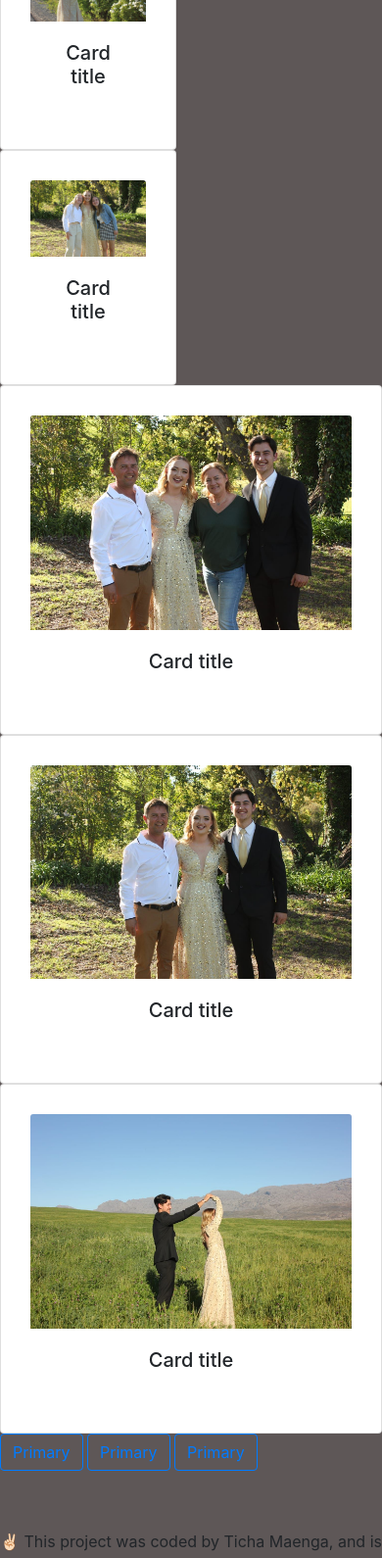
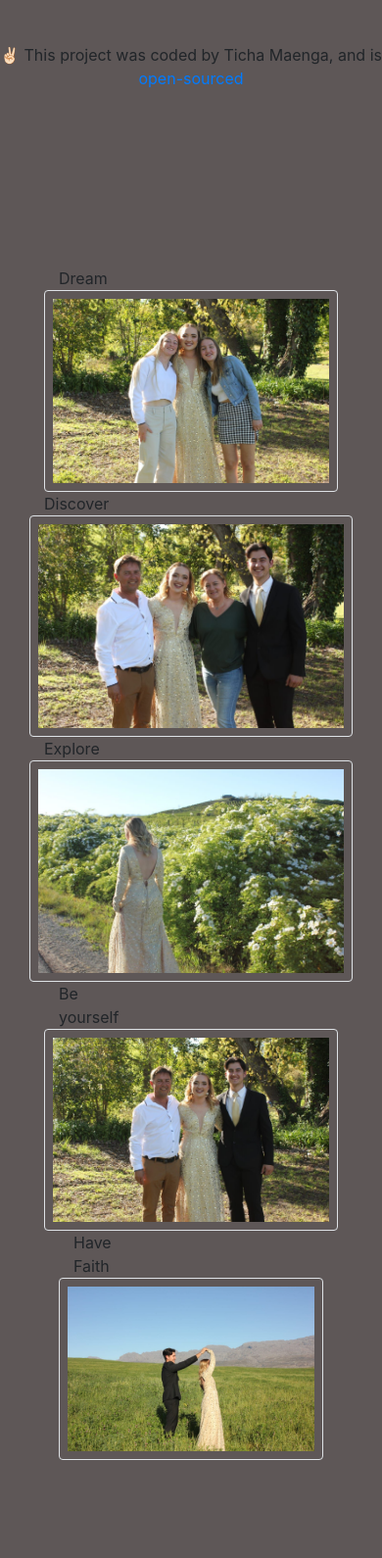
Before and after one commit to TishaNaturralle/DG-fashion-landing-page, a plain HTML site: page Gallery.html in a window 390 px wide. Shown: the part 144-1734 px from the top of the page at 98% size. After the commit the page ends 1634 px from the top, so only its background shows below. Drawn offline with nearby package versions, Linux system fonts and the light colour scheme.

Commit message:
added images and adjusted links.

```diff
--- a/Gallery.html
+++ b/Gallery.html
@@ -43,94 +43,21 @@
           <a class="nav-link active" aria-current="page" href="#">Home</a>
           <a class="nav-link" href="/">Back to homepage</a>
 
-          <a class="nav-link" href="/Contact.html">Contact Us</a>
+          <a class="nav-link" href="/Contact.html">Contact us</a>
+         <img src="#" class="rounded mx-auto d-block" alt="...">
         </div>
       </div>
     </div>
   </nav>
   <body>
-    <div class="images">
-      <div class="row row-cols-2 row-cols-md-2 g-6">
-        <div class="col">
-          <div class="card">
-            <img
-              src="./images/alde-WA0013.jpg"
-              class="card-img-top"
-              alt="alde-floral"
-            />
-            <div class="card-body">
-              <h5 class="card-title">Card title</h5>
-            </div>
-          </div>
-        </div>
-      </div>
 
-      <div class="row row-cols-2 row-cols-md-2 g-6">
-        <div class="col">
-          <div class="card">
-            <img
-              src="./images/alde-WA0009.jpg"
-              class="card-img-top"
-              alt="alde-floral"
-            />
-            <div class="card-body">
-              <h5 class="card-title">Card title</h5>
-            </div>
-          </div>
-        </div>
-      </div>
-
-      <div class="row row-cols-1 row-cols-md-2 g-4">
-        <div class="col">
-          <div class="card">
-            <img
-              src="./images/alde-WA0011.jpg"
-              class="card-img-top"
-              alt="alde-floral"
-            />
-            <div class="card-body">
-              <h5 class="card-title">Card title</h5>
-            </div>
-          </div>
-        </div>
-      </div>
-
-      <div class="row row-cols-1 row-cols-md-2 g-4">
-        <div class="col">
-          <div class="card">
-            <img
-              src="./images/alde-WA0010.jpg"
-              class="card-img-top"
-              alt="alde-floral"
-            />
-            <div class="card-body">
-              <h5 class="card-title">Card title</h5>
-            </div>
-          </div>
-        </div>
-      </div>
-
-      <div class="row row-cols-1 row-cols-md-2 g-4">
-        <div class="col">
-          <div class="card">
-            <img
-              src="./images/alde-WA0012.jpg"
-              class="card-img-top"
-              alt="alde-floral"
-            />
-            <div class="card-body">
-              <h5 class="card-title">Card title</h5>
-            </div>
-          </div>
-        </div>
-      </div>
-    </div>
     <section>
-      <button type="button" class="btn btn-outline-primary">Primary</button>
-      <button type="button" class="btn btn-outline-primary">Primary</button>
-      <button type="button" class="btn btn-outline-primary">Primary</button>
-    </section>
-    <footer>
+      <h1>
+      <a href="Gallery.html" class="border-link">Gallery</a>
+      <br />
+      <a href="Get in touch.html" class="border-link">Contact us</a>
+    </h1>
+      <footer>
       <p class="text-center mt-1">
         ✌🏻 This project was coded by Ticha Maenga, and is
         <a
@@ -141,5 +68,46 @@
         </a>
       </p>
     </footer>
+
+    </section>
+    </div>
+
+ <div class="container mt-0">
+      <div class="row">
+        <div class="col-4 sm-6">Dream</div>
+
+          <img
+            src="images/alde-WA0009.jpg"
+            class="img-fluid rounded shadow-m p-2 border"
+          />
+          <div class="row">
+            <div class="col-8 col-sm-6">Discover</div>
+            <img
+              src="images/alde-WA0011.jpg"
+              class="img-fluid rounded shadow-m p-2 border"
+            />
+            <div class="col-4 col-sm-6">Explore</div>
+            <img
+              src="images/alde-WA0013.jpg"
+              class="img-fluid rounded shadow-m p-2 border"
+            />
+          </div>
+ <div class="col-4 col-sm-6">Be yourself</div>
+            <img
+              src="images/alde-WA0010.jpg"
+              class="img-fluid rounded shadow-m p-2 border"
+            />
+          </div>
+
+ <div class="col-4 col-sm-6">Have Faith</div>
+            <img
+              src="images/alde-WA0012.jpg"
+              class="img-fluid rounded shadow-m p-2 border"
+            />
+          </div>
+        </div>
+      </div>
+      </div>
+
   </body>
 </html>
--- a/styles/adele.css
+++ b/styles/adele.css
@@ -25,7 +25,7 @@ h6 {
   text-align: center;
   font-weight: bolder;
   font-size: large;
-  color: #4c069cf1;
+  color: black;
 }
 h7 {
   text-align: center;
@@ -40,7 +40,7 @@ p {
   color: black;
 }
 img.floral {
-  max-width: 100;
+  max-width: 50;
   padding: 15px, 10px, 15px, 10px;
 }
 .master-card-title {
@@ -71,10 +71,21 @@ img.floral {
 }
 
 .border-link {
-  font-size: 18px;
+  font-size: 30px;
   font-weight: bold;
-  border-radius: 15%;
+  border-radius: 30%;
 }
+.email {
+  font-size: 20px;
+}
+
+.links {
+  display: block;
+  list-style: none;
+  padding: 0;
+  text-align: center;
+}
+
 .nav-link {
   display: flex;
   justify-content: flex-end;
@@ -120,11 +131,10 @@ footer .email-link:hover {
 }
 .social {
   margin-bottom: 0 10px;
-  color: var(--branding-color);
-  background: var(--secondary-color);
-  padding: 10px 10px;
+  color: blueviolet;
+  padding: 15, 15;
   border-radius: 90%;
-  font-size: 30px;
+  font-size: 40px;
   transition: all 100ms ease-in-out;
 }
 
```
Also changed, not shown: Contact.html (+1 -1 lines), index.html (+22 -19 lines).
